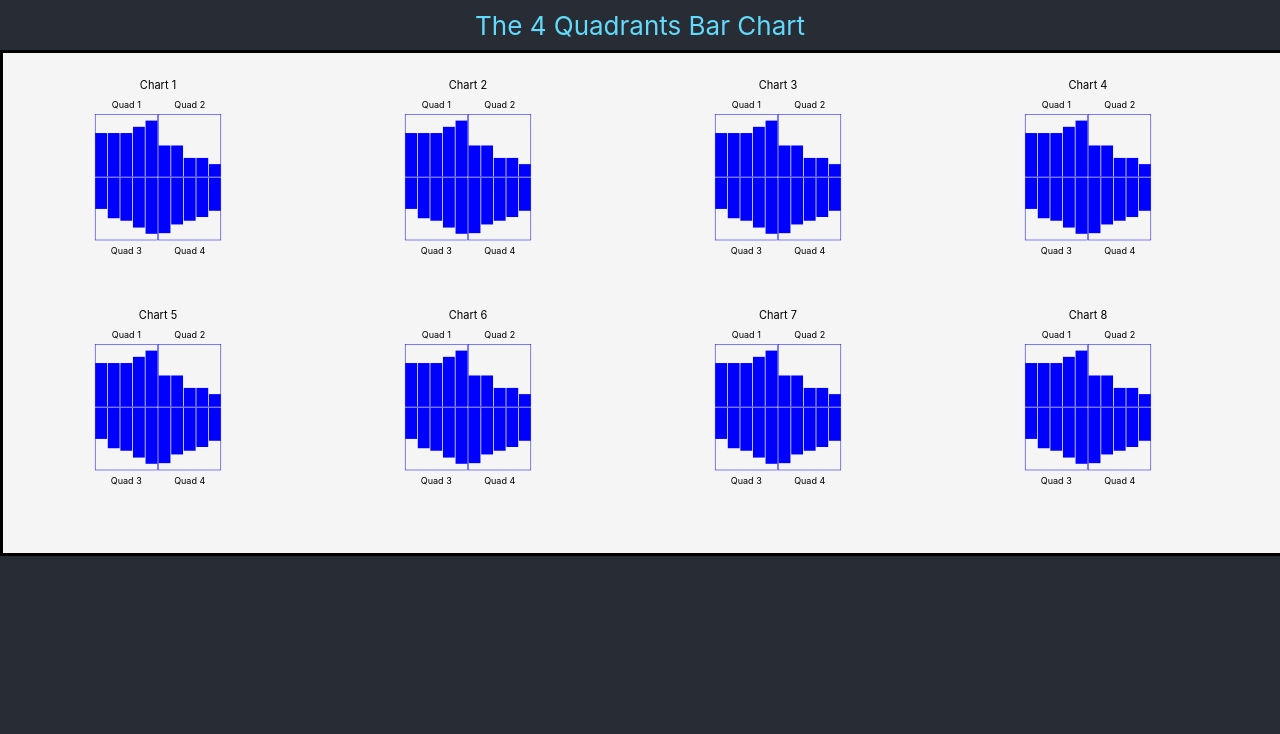
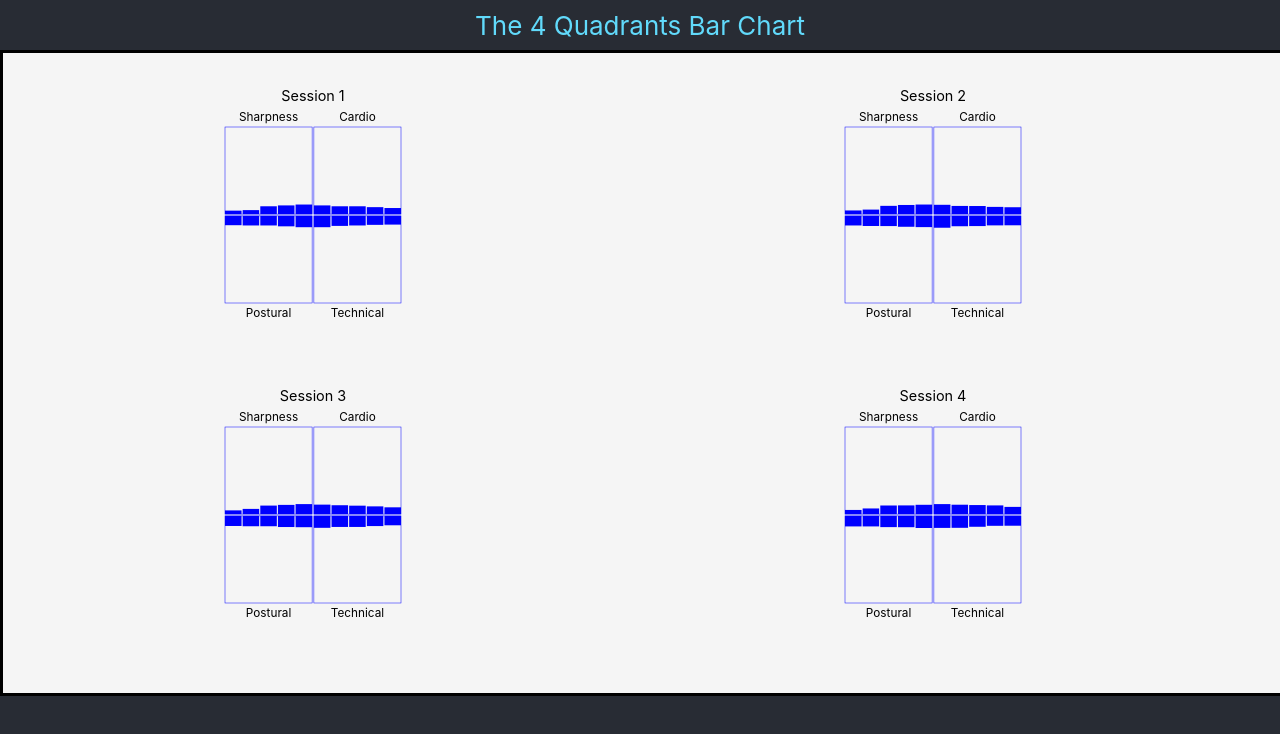
Before and after one commit to petedomokos/The_Quadrants_Bar_Chart, a React (Create React App) app in the folder app/: page / in a window 1280 px wide. Shown: the top 734 px of the page. Built offline with nearby package versions, Linux system fonts and the light colour scheme.

Commit message:
added mock rehab data for 4 sessions

```diff
--- a/app/src/App.css
+++ b/app/src/App.css
@@ -47,7 +47,7 @@
 
 .quadrants-chart-root {
   width:100%;
-  height:500px;
+  height:80vh;
   background:#F5F5F5;
   border:solid;
 }
--- a/app/src/App.js
+++ b/app/src/App.js
@@ -1,7 +1,7 @@
 import logo from './logo.svg';
 import './App.css';
 import QuadrantsBarChart from './quadrantsBarChart/QuadrantsBarChart';
-import { quadrantsBarChartsData } from './mock/mockData';
+import { getRehabData } from './mock/mockData';
 
 function App() {
   return (
@@ -21,7 +21,7 @@ function App() {
         </a>
       </header>
       <div className="content">
-        <QuadrantsBarChart data={quadrantsBarChartsData} settings={{ nrRows: 2 }}/>
+        <QuadrantsBarChart data={getRehabData(4)} settings={{ nrRows: 2 }}/>
 
       </div>
     </div>
--- a/app/src/mock/mockData.js
+++ b/app/src/mock/mockData.js
@@ -1,3 +1,97 @@
+import { range } from 'd3';
+
+const categories = [
+  { key:"sharpness", name:"Sharpness" },
+  { key:"cardio", name:"Cardio" },
+  { key:"postural", name:"Postural" },
+  { key:"technical", name:"Technical" },
+]
+
+const measures = [
+  //sharpness
+  { postInjuryValue:13.2, key:"s1", label:"S1", name:"", categoryKey:"sharpness" },
+  { postInjuryValue:13.2, key:"s2", label:"S2", name:"", categoryKey:"sharpness" },
+  { postInjuryValue:13.2, key:"s3", label:"S3", name:"", categoryKey:"sharpness" },
+  { postInjuryValue:13.2, key:"s4", label:"S4", name:"", categoryKey:"sharpness" },
+  { postInjuryValue:13.2, key:"s5", label:"S5", name:"", categoryKey:"sharpness" },
+  //cardio
+  { postInjuryValue:13.2, key:"c1", label:"C1", name:"", categoryKey:"cardio" },
+  { postInjuryValue:13.2, key:"c2", label:"C2", name:"", categoryKey:"cardio" },
+  { postInjuryValue:13.2, key:"c3", label:"C3", name:"", categoryKey:"cardio" },
+  { postInjuryValue:13.2, key:"c4", label:"C4", name:"", categoryKey:"cardio" },
+  { postInjuryValue:13.2, key:"c5", label:"C5", name:"", categoryKey:"cardio" },
+  //postural
+  { postInjuryValue:13.2, key:"p1", label:"P1", name:"", categoryKey:"postural" },
+  { postInjuryValue:13.2, key:"p2", label:"P2", name:"", categoryKey:"postural" },
+  { postInjuryValue:13.2, key:"p3", label:"P3", name:"", categoryKey:"postural" },
+  { postInjuryValue:13.2, key:"p4", label:"P4", name:"", categoryKey:"postural" },
+  { postInjuryValue:13.2, key:"p5", label:"P5", name:"", categoryKey:"postural" },
+  //technical
+  { postInjuryValue:13.2, key:"t1", label:"T1", name:"", categoryKey:"technical" },
+  { postInjuryValue:13.2, key:"t2", label:"T2", name:"", categoryKey:"technical" },
+  { postInjuryValue:13.2, key:"t3", label:"T3", name:"", categoryKey:"technical" },
+  { postInjuryValue:13.2, key:"t4", label:"T4", name:"", categoryKey:"technical" },
+  { postInjuryValue:13.2, key:"t5", label:"T5", name:"", categoryKey:"technical" },
+]
+
+const valuesForSessionsPostInjury = {
+  //cat 1 - sharpness
+  s1:[4, 4.2, 4.3, 4.8, 5.1, 5, 4.8, 4.7, 5, 5.2, 6, 6.5, 6, 6.7, 7, 7.1, 7.2, 8, 7.6, 7.5],
+  s2:[4.6, 5.2, 6, 6.5, 6,],
+  s3:[9, 9.5, 9.8, 9.9],
+  s4:[11, 11, 11.5, 10, 11.9],
+  s5:[10, 10.5, 10.6, 10.7, 11],
+  //cat 2 - cardio
+  c1:[9, 9.4, 9.7, 10.4],
+  c2:[7, 7.9, 7.8, 8.3],
+  c3:[9, 9.3, 10.2, 10.8],
+  c4:[8, 8.3, 8.9, 10],
+  c5:[10, 10.7, 10.9, 11.5],
+  //cat 3 - postural
+  p1:[11, 11.7, 11.9, 12.1],
+  p2:[11, 11, 11.6, 12.1],
+  p3:[12, 12.5, 12.8, 12.9],
+  p4:[13, 12.9, 13, 13.9],
+  p5:[10.7, 11.6, 11.9, 13],
+  //cat 4 - technical
+  t1:[10, 10.8, 13.7, 12.5],
+  t2:[11, 11.7, 11.7, 11.3],
+  t3:[11.5, 11.9, 12.7, 13.8],
+  t4:[10.3, 10.9, 10.8, 11.4],
+  t5:[13, 13.6, 12.7, 13.7],
+}
+
+export const getRehabData = (nrSessions=20) => {
+  return {
+    title:"James Stevens Rehabilitation Tracker",
+    desc:"Showing journey towards being ready to play/perform. When all charts are filled in 100%, it shows a perfect square which means he is ready.",
+    targetValues:measures.map(m => ({ measureKey:m.key, value:m.postInjuryValue })),
+    chartsData:range(1, nrSessions+1).map(n => createSessionData(n))
+  }
+}
+
+function createSessionData(sessionNr){
+  return {
+    key:`session-${sessionNr}`,
+    title:`Session ${sessionNr}`,
+    quadrantsData:[1,2,3,4].map(quadrantNr => createQuadrantData(sessionNr, quadrantNr))
+  }
+}
+
+function createQuadrantData(sessionNr, quadrantNr){
+  const quadrantCategory = categories[quadrantNr-1];
+  return {
+    key:`session-${sessionNr}-quadrant-${quadrantNr}`,
+    title:quadrantCategory.name,
+    values:measures
+      .filter(m => m.categoryKey === quadrantCategory.key)
+      .map(m => ({
+        label:m.label,
+        value:valuesForSessionsPostInjury[m.key] ? valuesForSessionsPostInjury[m.key][sessionNr-1] : null
+      }))
+  }
+}
+
 export const quadrantsBarChartsData = {
     title:"Quadrant Bar Chart Display",
     desc:"description of the charts goes here",
--- a/app/src/quadrantsBarChart/QuadrantsBarChart.js
+++ b/app/src/quadrantsBarChart/QuadrantsBarChart.js
@@ -64,6 +64,7 @@ const calcNrRowsAndCols = (nrRows, nrCols, nrItems, direction="portrait") => {
 }
 
 const QuadrantsBarChart = ({ data={ chartsData:[] }, settings={} }) => {
+  console.log("Data", data)
   //local state
   const [chart, setChart] = useState(null);
   const [sizes, setSizes] = useState(null);
```
